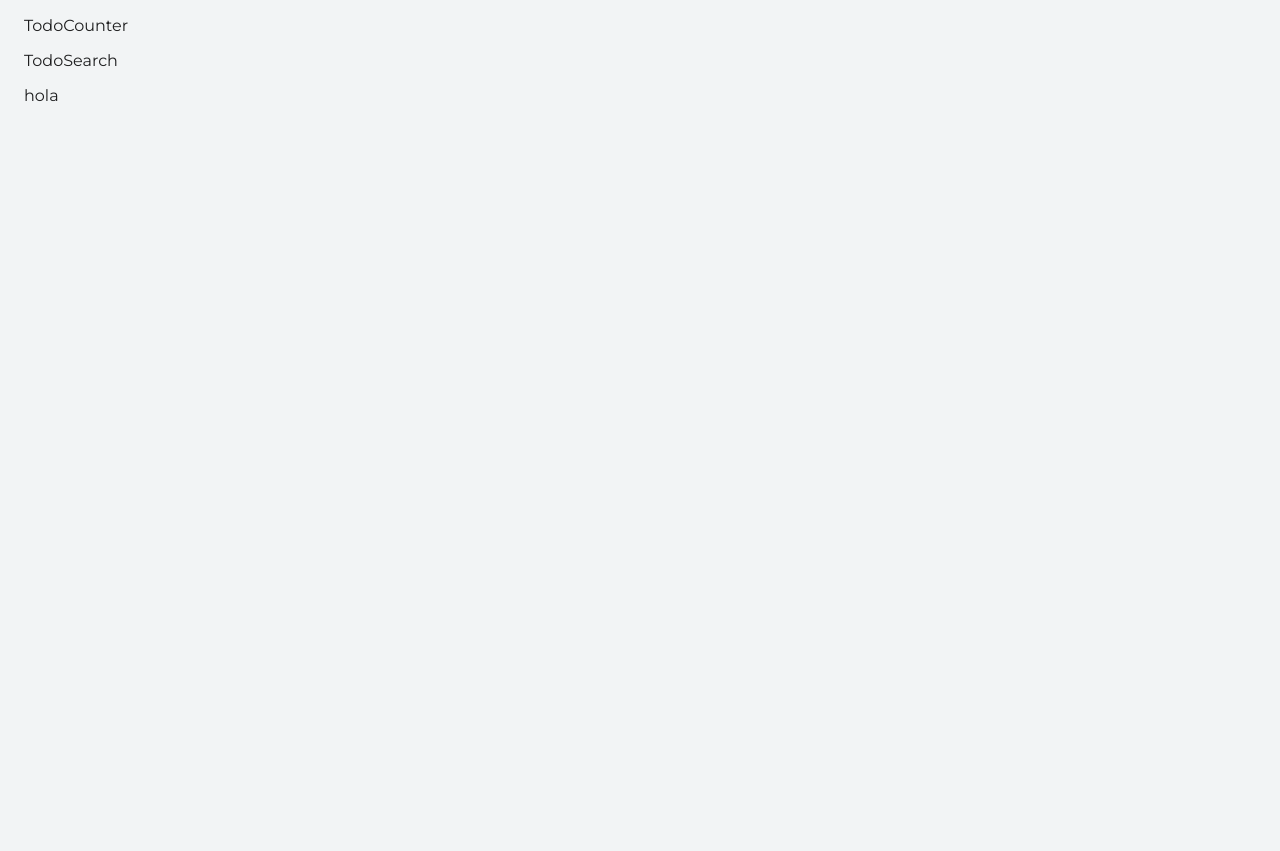
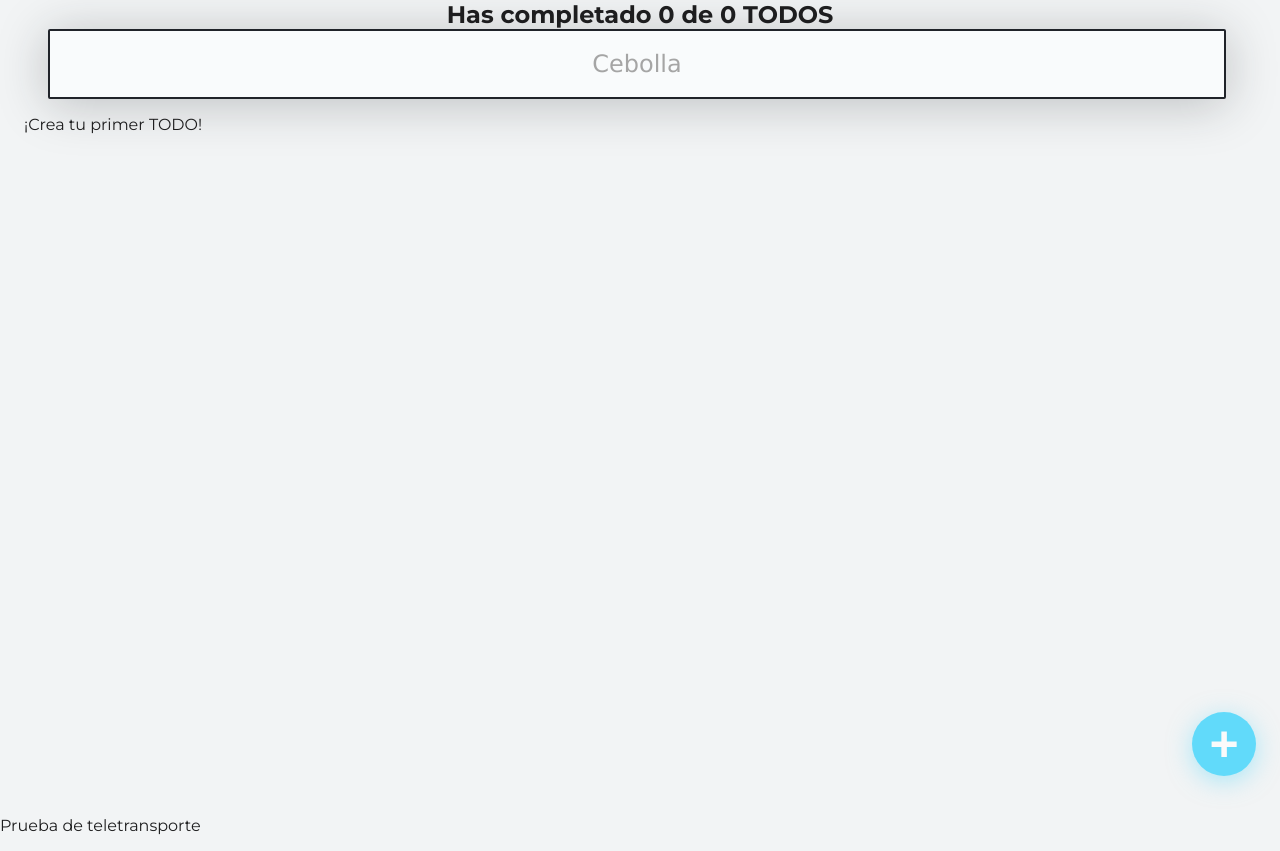
Before and after one commit to Doplax/CURSOS-PLATZI, a React (Create React App) app in the folder intro_react/curso/: page / in a window 1280 px wide. Before the commit the page ends 816 px from the top, so only its background shows below. Built offline with nearby package versions, Linux system fonts and the light colour scheme.

Commit message:
build: Creando TodoHeader y pasandole las propiedades por {child}

```diff
--- a/intro_react/curso/src/App/App.jsx
+++ b/intro_react/curso/src/App/App.jsx
@@ -1,68 +1,17 @@
-import React, { Children } from "react";
-//import { TodoProvider } from '../TodoContext/TodoContext';
-//import { AppUI } from "./AppUI";
-//import { TodoCounter } from "../TodoCounter/TodoCounter";
-//import { TodoSearch } from "../TodoSearch/TodoSearch";
-
+import React from "react";
+import { TodoProvider } from '../TodoContext/TodoContext';
+import { AppUI } from "./AppUI";
+import { TodoCounter } from "../TodoCounter/TodoCounter";
+import { TodoSearch } from "../TodoSearch/TodoSearch";
 
 
 function App() {
-    const [state, setState] = React.useState('hola')
-    return(
-            <React.Fragment>
-                <TodoHeader>
-                    <TodoCounter/>
-                    <TodoSearch/>                </TodoHeader>
-                <TodoHeader/>
-                <TodoList>
-                    <TodoItem state={state} />
-                </TodoList>
-            </React.Fragment>
 
+    return (
+        <TodoProvider>
+            <AppUI/>
+        </TodoProvider>
     );
 }
 
-
-function TodoHeader({children}){
-    return(
-        <header>
-            {children}
-        </header>
-
-    )
-}
-
-function TodoCounter(){
-    return(<p>TodoCounter</p>)
-}
-
-
-function TodoSearch(){
-    return(<p>TodoSearch</p>)
-}
-
-
-function TodoList({children}){
-    return(
-        <section className="todoList-container">
-                {children}
-        </section>
-    )
-}
-
-function TodoItem( {state} ){
-    return (<p>{state}</p>)
-}
-
-
-
-//function App() {
-
-//    return (
-//        <TodoProvider>
-//            <AppUI/>
-//        </TodoProvider>
-//    );
-//}
-
 export { App };
--- a/intro_react/curso/src/App/AppUI.jsx
+++ b/intro_react/curso/src/App/AppUI.jsx
@@ -1,7 +1,8 @@
 import React from "react";
 
 import "./App.css";
-import { TodoContext } from '../TodoContext/TodoContext'
+import { TodoHeader } from '../TodoHeader/TodoHeader';
+import { TodoContext } from '../TodoContext/TodoContext';
 import { TodoCounter } from "../TodoCounter/TodoCounter";
 import { TodoSearch } from "../TodoSearch/TodoSearch";
 import { TodoList } from "../TodoList/TodoList";
@@ -20,13 +21,26 @@ function AppUI() {
     completeTodo,
     deleteTodo,
     openModal,
-    setOpenModal
+    setOpenModal,
+    totalTodos ,
+    completedTodos,
+    searchValue,
+    setSearchValue,
    } = React.useContext(TodoContext);
 
   return (
     <React.Fragment>
-      <TodoCounter />
-      <TodoSearch />
+      <TodoHeader>
+                <TodoCounter
+                    totalTodos={totalTodos}
+                    completedTodos={completedTodos}
+                >
+                </TodoCounter>
+                <TodoSearch
+                    searchValue={searchValue}
+                    setSearchValue={setSearchValue}
+                />
+      </TodoHeader>
         <TodoList>
           {error && <p>Upss... Algo ha salido mal</p>}
           {loading && <p>Se está cargando el contenido...</p>}
@@ -42,20 +56,10 @@ function AppUI() {
             />
           ))}
         </TodoList>
-<<<<<<< HEAD
         <Modal >
           <p>Prueba de teletransporte</p>
         </Modal>
       <CreateTodoButton />
-=======
-
-        {openModal && (
-          <Modal>
-            <TodoForm/>
-          </Modal>
-        )}
-      <CreateTodoButton setOpenModal={setOpenModal}/>
->>>>>>> 531d8618f1550d47bb8df176b49cfa7292c62e39
     </React.Fragment>
   );
 }
--- a/intro_react/curso/src/TodoCounter/TodoCounter.jsx
+++ b/intro_react/curso/src/TodoCounter/TodoCounter.jsx
@@ -1,11 +1,10 @@
 import React from "react";
 import "./TodoCounter.css";
-import { TodoContext } from "../TodoContext/TodoContext";
+//import { TodoContext } from "../TodoContext/TodoContext";
 
 
-function TodoCounter () {
+function TodoCounter ( { totalTodos , completedTodos }) {
     //const { total, completed} = props // En vez de hacerlo aqui, lo hacemos arriba en la funcion directamente
-    const { totalTodos , completedTodos} = React.useContext(TodoContext)
 
     return(
         <h2 className="TodoCounter"> Has completado {completedTodos} de {totalTodos} TODOS </h2>
--- /dev/null
+++ b/intro_react/curso/src/TodoHeader/TodoHeader.jsx
@@ -0,0 +1,15 @@
+import React from "react";
+
+
+
+function TodoHeader({children}) {
+
+    return (
+        <header>
+            {children}
+        </header>
+
+    )
+}
+
+export { TodoHeader }
--- a/intro_react/curso/src/TodoSearch/TodoSearch.jsx
+++ b/intro_react/curso/src/TodoSearch/TodoSearch.jsx
@@ -1,11 +1,9 @@
 import React from "react"
 import './TodoSearch.css'
-import { TodoContext } from "../TodoContext/TodoContext";
 
 
 
-function TodoSearch (){
-    const {searchValue, setSearchValue} = React.useContext(TodoContext)
+function TodoSearch ( { searchValue, setSearchValue }){
 
     const onSearchValueChange = (event) => {
         console.log(event.target.value); // Para ser mas especifico en el valor que buscamos en la consola
```
